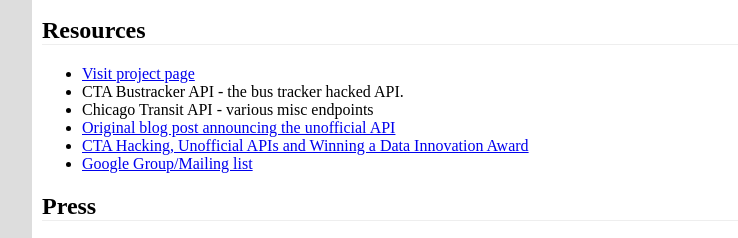
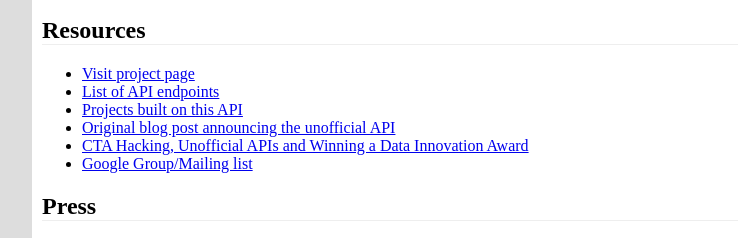
Before and after one commit to harperreed/transitapi, a plain HTML site: page index.html in a window 1280 px wide. Shown: the part 140-378 px from the top of the page, 148-886 px from the left. Drawn offline with Linux system fonts and the light colour scheme.

Commit message:
made the page look prettier

```diff
--- a/index.html
+++ b/index.html
@@ -32,8 +32,8 @@
   <h2>Resources</h2>
   <p><ul>
     <li><a href="https://github.com/harperreed/transitapi/">Visit project page</a> </li>
-    <li>CTA Bustracker API - the bus tracker hacked API. </li>
-    <li>Chicago Transit API - various misc endpoints</li>
+    <li><a href="https://github.com/harperreed/transitapi/wiki/Unofficial-Bustracker-API">List of API endpoints</a></li>
+    <li><a href="https://github.com/harperreed/transitapi/wiki/Projects">Projects built on this API</a></li>
     <li><a href="http://www.nata2.org/2008/10/06/chicago-transit-api/">Original blog post announcing the unofficial API</a></li>
     <li><a href="http://www.nata2.org/2010/09/25/cta-hacking-unofficial-apis-and-winning-a-data-innovation-award/">CTA Hacking, Unofficial APIs and Winning a Data Innovation Award</a></li>
     <li><a href="https://groups.google.com/group/transitapi?pli=1">Google Group/Mailing list</a></li>
```
